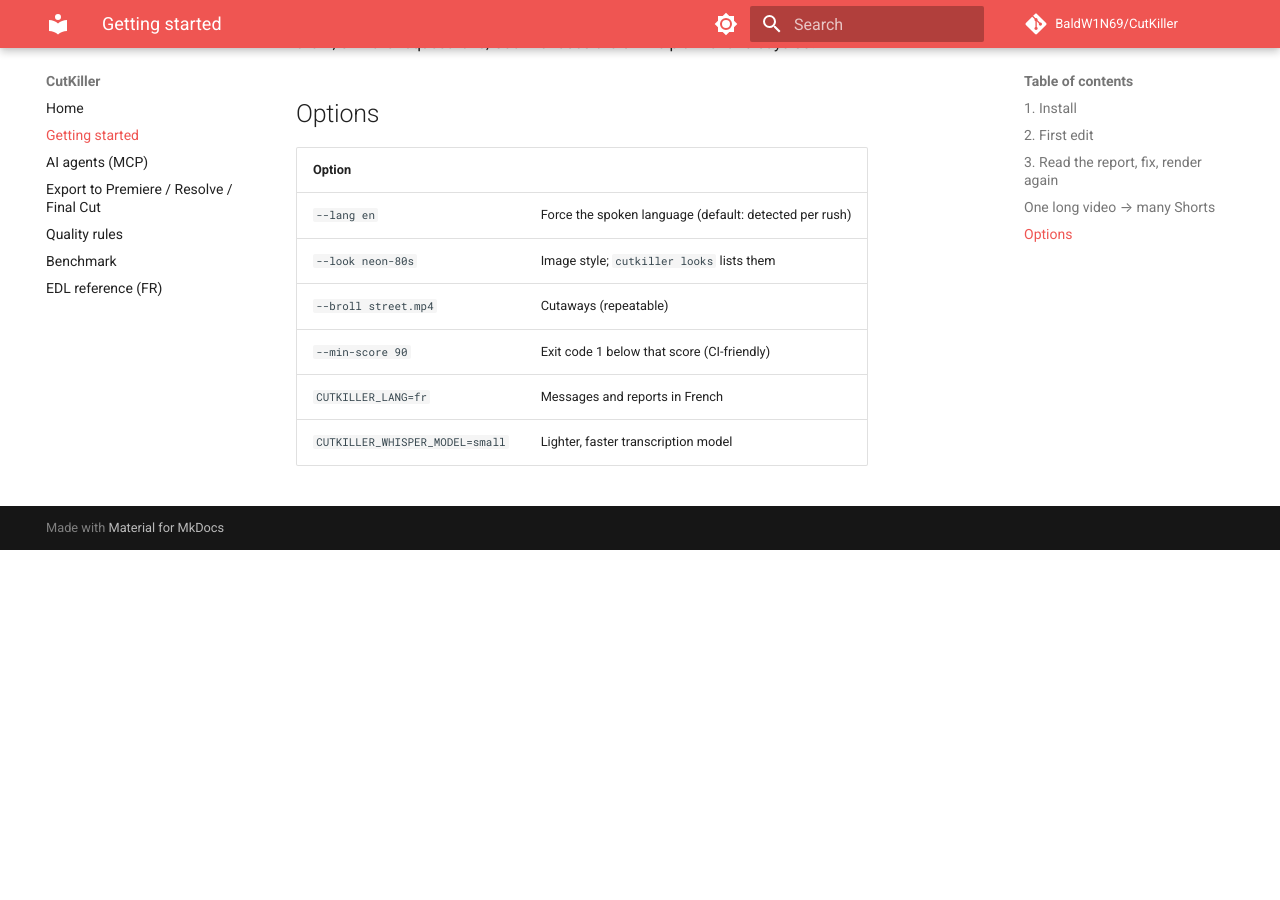
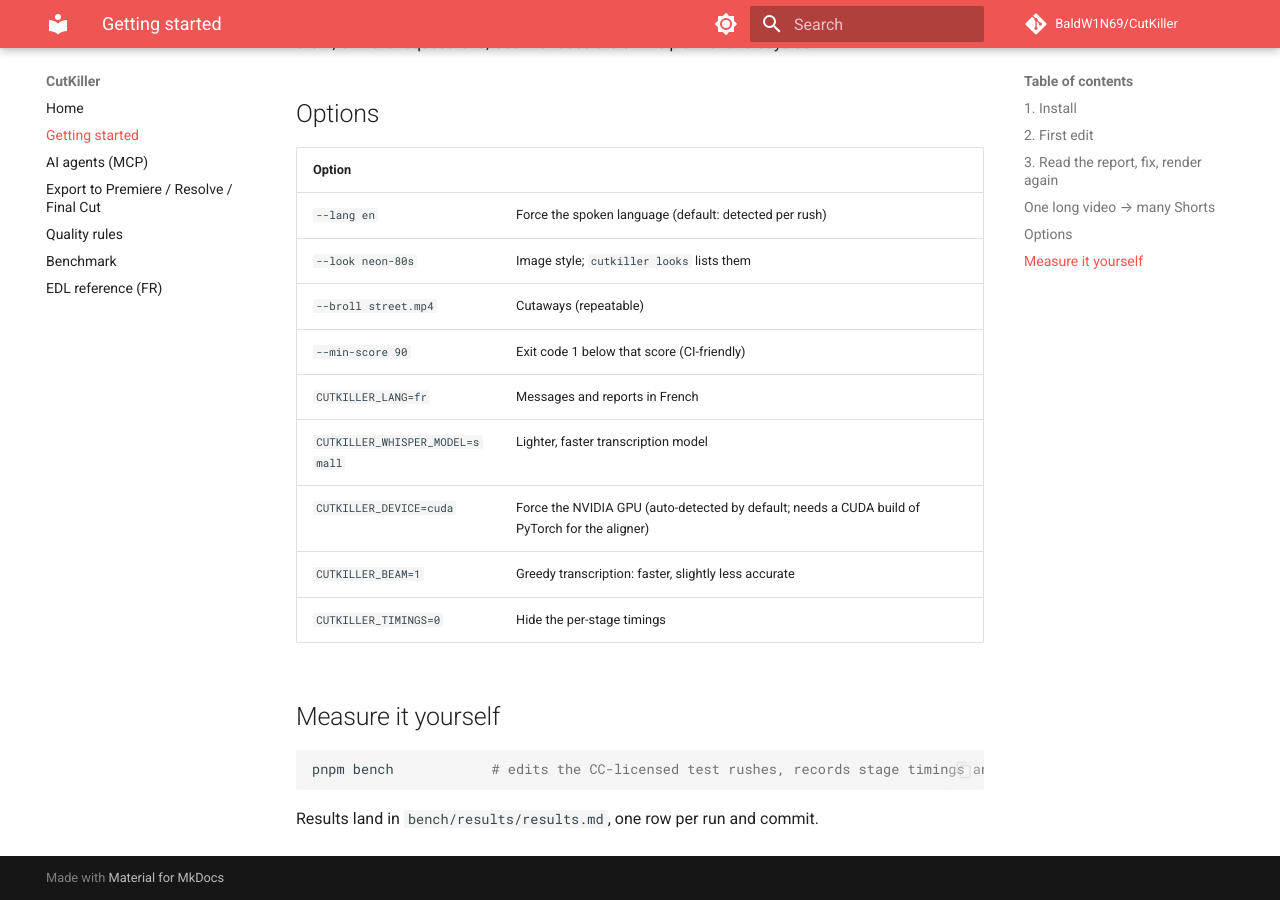
Before and after one commit to BaldW1N69/CutKiller, an MkDocs documentation site: the page built from docs/getting-started.md, in a window 1280 px wide and 900 px high, scrolled down 1465 px. Built offline with MkDocs 1.6.1 and Material for MkDocs 9.7.7, drawn with Linux system fonts in a browser that asks for light colours; comment, search, counter and statistics services are not loaded; before the commit the page ends 2015 px from its top, so only the background shows below that.

Commit message:
Docs: speed options (device, beam, timings) and CutBench
Co-Authored-By: Claude Opus 5.5 <noreply@anthropic.com>
Claude-Session: https://claude.ai/code/session_01EKTRoVpTh3igFq1MvkhyTw

````diff
--- a/docs/getting-started.md
+++ b/docs/getting-started.md
@@ -68,3 +68,14 @@ With `--ai`, Claude chooses the clips instead (it can move the hook to the front
 | `--min-score 90` | Exit code 1 below that score (CI-friendly) |
 | `CUTKILLER_LANG=fr` | Messages and reports in French |
 | `CUTKILLER_WHISPER_MODEL=small` | Lighter, faster transcription model |
+| `CUTKILLER_DEVICE=cuda` | Force the NVIDIA GPU (auto-detected by default; needs a CUDA build of PyTorch for the aligner) |
+| `CUTKILLER_BEAM=1` | Greedy transcription: faster, slightly less accurate |
+| `CUTKILLER_TIMINGS=0` | Hide the per-stage timings |
+
+## Measure it yourself
+
+```sh
+pnpm bench            # edits the CC-licensed test rushes, records stage timings and quality scores
+```
+
+Results land in `bench/results/results.md`, one row per run and commit.
````
Also changed, not shown: 1 other file.
